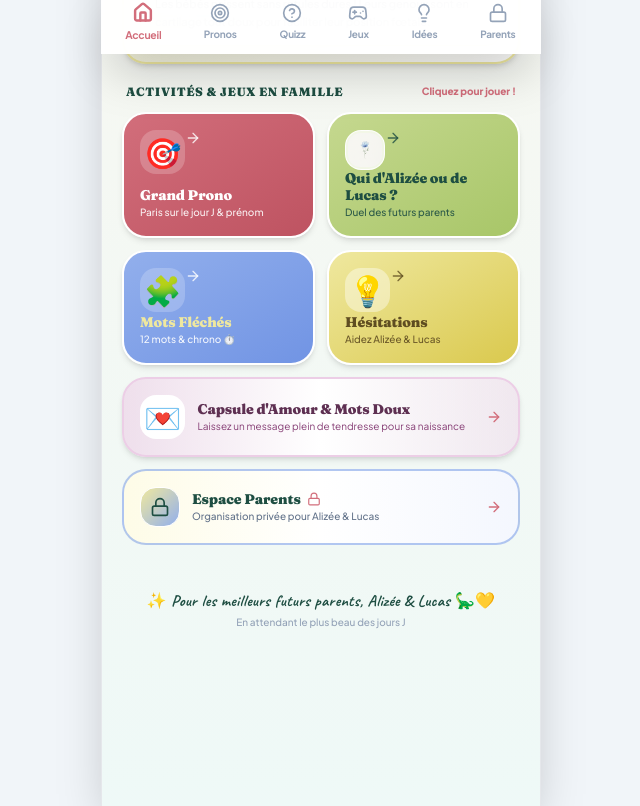
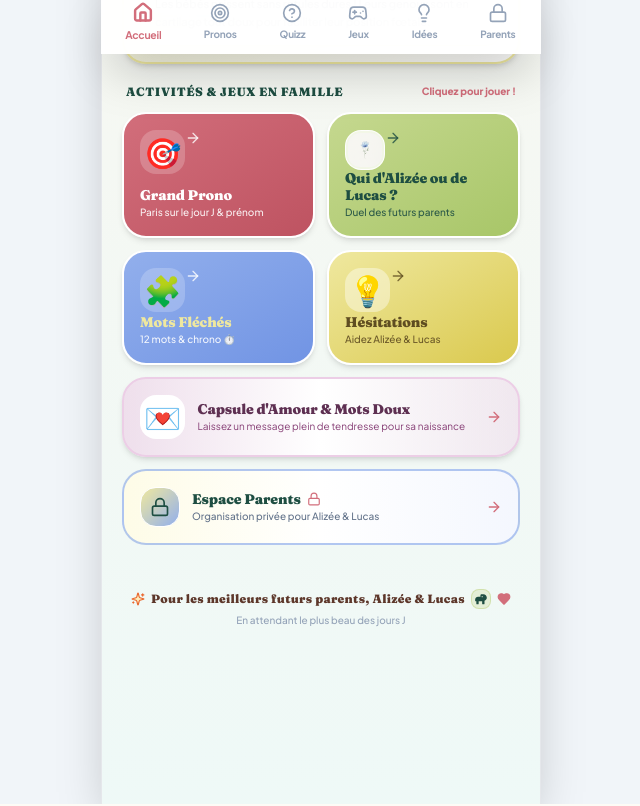
Before and after one commit to celiamen92240/bebe-alizee-lucas, a React (Vite) app in the folder frontend/: page / in a window 1280 px wide. Shown: the part 746-1552 px from the top of the page, without its empty margins (319-959 px from the left). Built offline with nearby package versions, Linux system fonts and the light colour scheme; no server answers; the HTML template or start-up script is replaced by a standard one; a web font is replaced by a local one.

Commit message:
Footer: icones vectorielles design dinosaure etoiles et coeur

```diff
--- a/frontend/src/App.jsx
+++ b/frontend/src/App.jsx
@@ -1,4 +1,5 @@
 import React, { useState, useEffect } from 'react';
+import { Sparkles, Heart } from 'lucide-react';
 import MobileShell from './components/MobileShell';
 import Header from './components/Header';
 import BottomNav from './components/BottomNav';
@@ -93,9 +94,16 @@ function AppContent() {
       </div>
 
       {/* Footer Signature */}
-      <footer className="text-center py-5 pb-24 space-y-0.5">
-        <p className="font-handwriting text-base font-bold text-sun-800 tracking-wide">
-          ✨ Pour les meilleurs futurs parents, Alizée & Lucas 🦕💛
+      <footer className="text-center py-5 pb-24 space-y-1">
+        <p className="font-serif text-xs font-black text-[#5D372A] tracking-wide flex items-center justify-center gap-1.5 flex-wrap">
+          <Sparkles className="w-3.5 h-3.5 text-[#EA672D] fill-[#FFEEBC]" />
+          <span>Pour les meilleurs futurs parents, Alizée & Lucas</span>
+          <span className="inline-flex items-center justify-center w-5 h-5 rounded-lg bg-[#C5D88F]/30 border border-[#C5D88F]/60 text-[#1E4E42] shadow-2xs">
+            <svg className="w-3.5 h-3.5 fill-current" viewBox="0 0 24 24">
+              <path d="M22 10c0-3.31-2.69-6-6-6h-3c-1.1 0-2 .9-2 2v2H7c-2.76 0-5 2.24-5 5v2c0 .55.45 1 1 1h1v4c0 .55.45 1 1 1h2c.55 0 1-.45 1-1v-4h6v4c0 .55.45 1 1 1h2c.55 0 1-.45 1-1v-5.08c2.28-.46 4-2.48 4-4.92zm-8-3c.55 0 1 .45 1 1s-.45 1-1 1-1-.45-1-1 .45-1 1-1z"/>
+            </svg>
+          </span>
+          <Heart className="w-3.5 h-3.5 text-[#D26E7B] fill-[#D26E7B]" />
         </p>
         <p className="text-[10px] text-slate-400 font-medium">
           En attendant le plus beau des jours J
```
Also changed, not shown: 5 other files (tests, documents, lock files or other folders).
